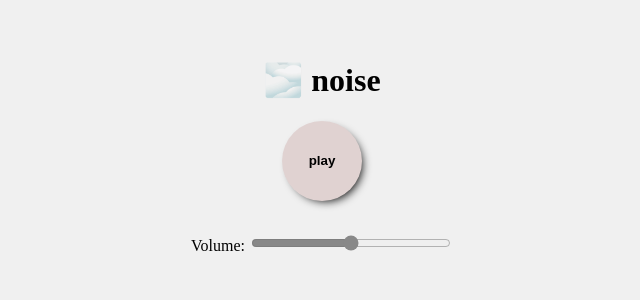
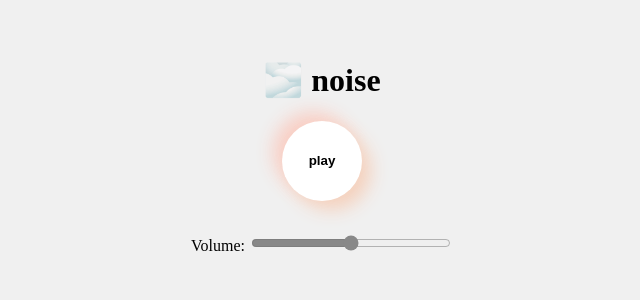
Before and after one commit to Mishina347/noise_site, a React (Vite) app: page / in a window 1280 px wide. Shown: the top 300 px of the page, without its empty margins (318-958 px from the left). Built offline with nearby package versions, Linux system fonts and the light colour scheme.

Commit message:
デザイン変更

```diff
--- a/src/interface/components/NoiseController.tsx
+++ b/src/interface/components/NoiseController.tsx
@@ -16,8 +16,8 @@ export const NoiseController: React.FC<Props> = ({ isPlaying, toggle, volume, se
 				style={{
 					cursor: 'pointer',
 					border: 'none',
-					boxShadow: '4px 4px 10px -4px',
-					backgroundColor: '#e0d2d1',
+					boxShadow: '9px 9px 18px #F5D1BDFF, -9px -9px 18px #F9CEC4FF',
+					backgroundColor: '#FFFFFF',
 					width: '80px',
 					height: '80px',
 					padding: 0,
```
Also changed, not shown: src/index.css (+9 -1 lines).
